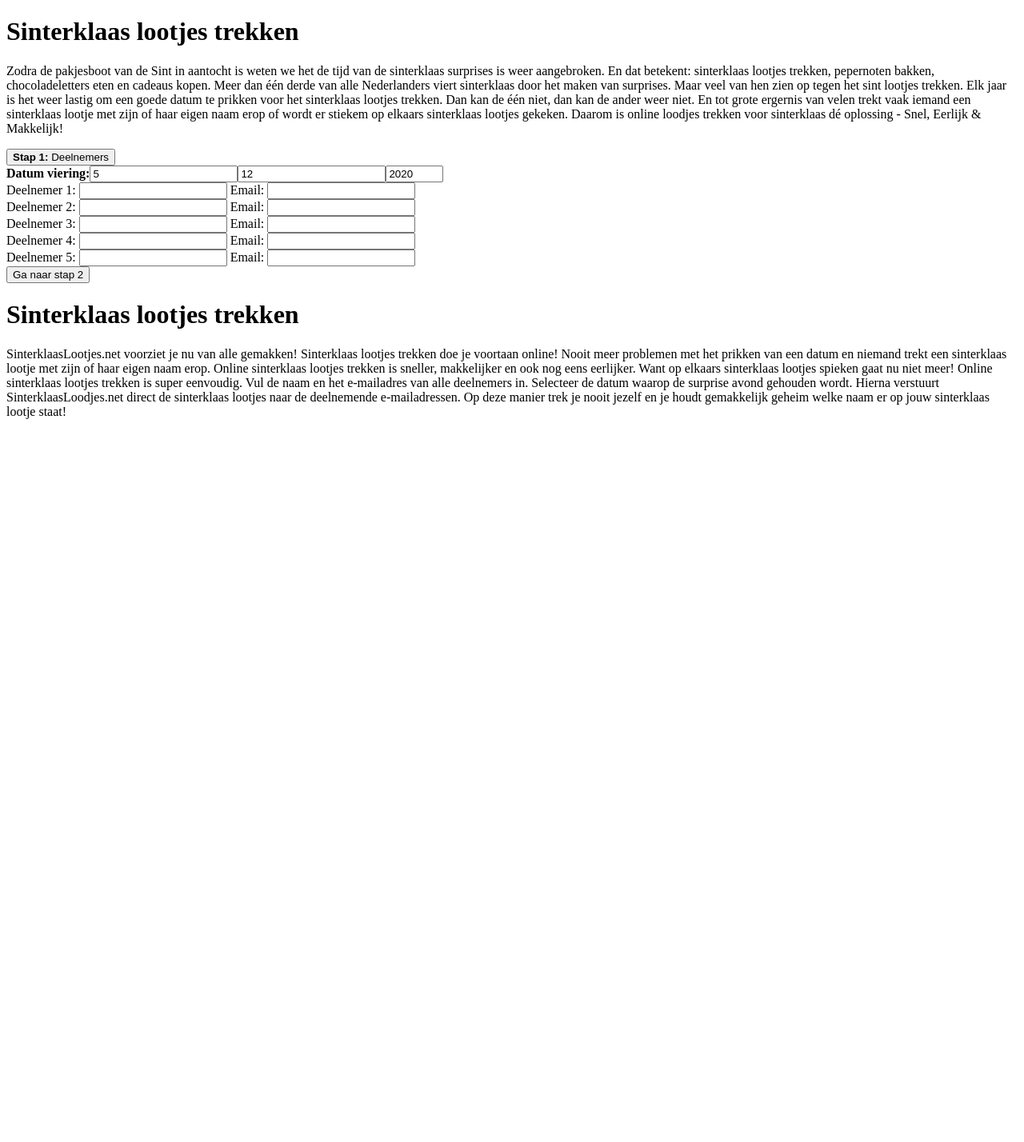
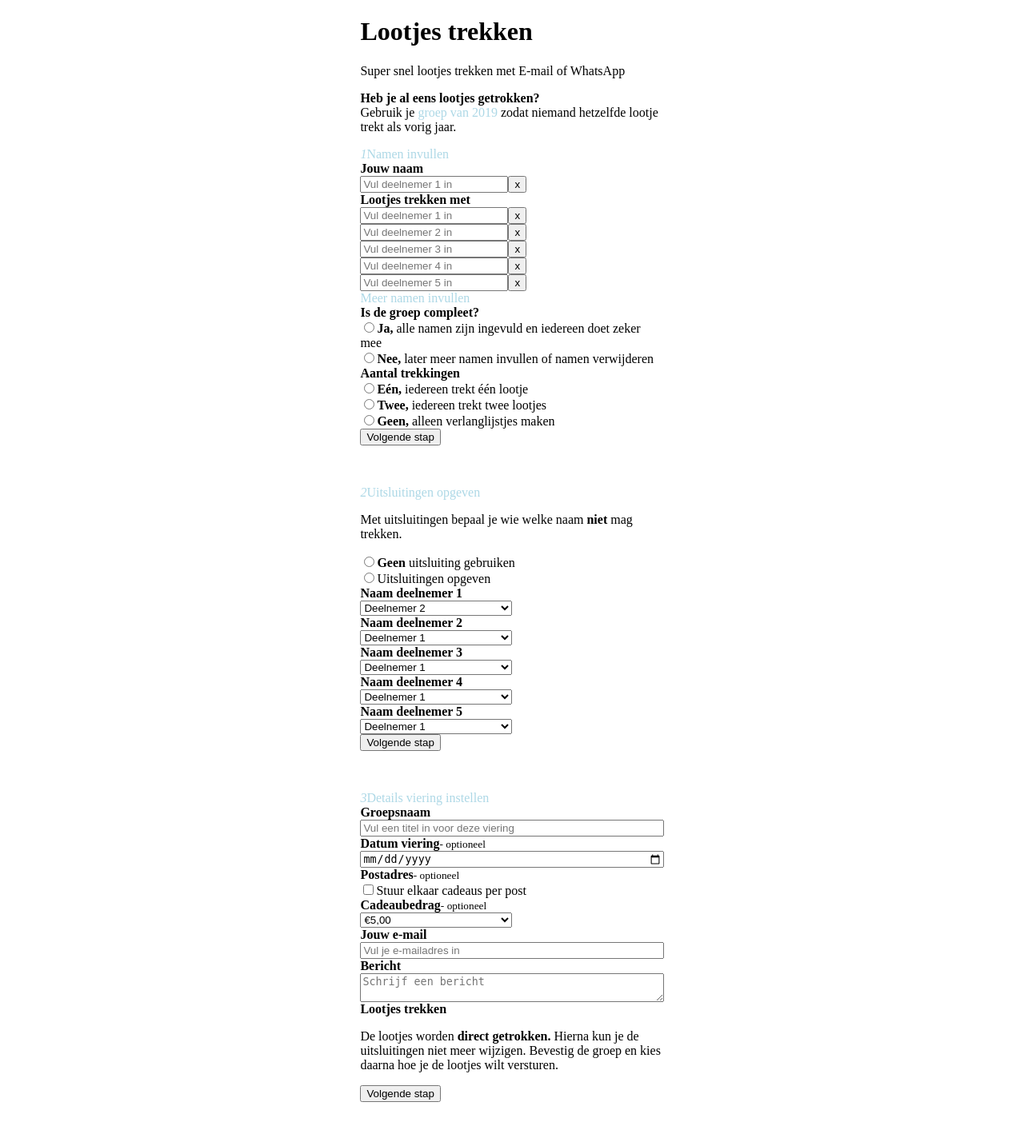
Before and after one commit to Jordyyy010/SinterklaasLootjes, a PHP site: page / in a window 1280 px wide. Shown: the whole page at 80% size. Before the commit the page ends 524 px from the top, so only its background shows below. Run offline with PHP 8.4, Linux system fonts and the light colour scheme.

Commit message:
changed html page

```diff
--- a/index.php
+++ b/index.php
@@ -25,85 +25,203 @@
     <meta charset="UTF-8">
     <meta name="viewport" content="width=device-width, initial-scale=1.0">
     <title>Sinterklaas</title>
+    <link rel="stylesheet" type="text/css" href="style.css">
 </head>
 <body>
     <div class="justify-content">
         <div class="container">
             <h1 class="card-header">
-                Sinterklaas lootjes trekken
+                Lootjes trekken
             </h1>
             <p class="card-body">
-                Zodra de pakjesboot van de Sint in aantocht is weten we het
-                de tijd van de sinterklaas surprises is weer aangebroken.
-                En dat betekent: sinterklaas lootjes trekken, pepernoten bakken,
-                chocoladeletters eten en cadeaus kopen. Meer dan één derde van
-                alle Nederlanders viert sinterklaas door het maken van surprises.
-                Maar veel van hen zien op tegen het sint lootjes trekken.
-                Elk jaar is het weer lastig om een goede datum te prikken voor
-                het sinterklaas lootjes trekken. Dan kan de één niet, dan
-                kan de ander weer niet. En tot grote ergernis van velen trekt
-                vaak iemand een sinterklaas lootje met zijn of haar eigen naam
-                erop of wordt er stiekem op elkaars sinterklaas lootjes gekeken.
-                Daarom is online loodjes trekken voor sinterklaas dé oplossing -
-                Snel, Eerlijk & Makkelijk!
+                Super snel lootjes trekken met E-mail of WhatsApp<br>
+            </p>
+            <p>
+                <strong>Heb je al eens lootjes getrokken?</strong><br>
+                Gebruik je <a class="links" href="#">groep van 2019</a> zodat niemand
+                hetzelfde lootje trekt als vorig jaar.
             </p>
             <div>
-                <form action="php/submit.php" method="post">
-                    <button><strong>Stap 1:</strong> Deelnemers</button>
-                    <header><strong>Datum viering:</strong><input type="number" value="5" max="31"><input type="number" value="12" max="12"><input type="number" value="2020" min="2020" max="2021"></header>
-                    <div style="display:flex;width:100%;flex-direction:row;">
-                        <div style="display:flex;flex-direction:column;">
-                            <div>
-                                <label for="">Deelnemer 1:</label>
-                                <input type="text" name="name0">
-                                <label for="">Email:</label>
-                                <input type="email" name="email0">
-                            </div>
-                            <div>
-                                <label for="">Deelnemer 2:</label>
-                                <input type="text" name="name1">
-                                <label for="">Email:</label>
-                                <input type="email" name="email1">
-                            </div>
-                            <div>
-                                <label for="">Deelnemer 3:</label>
-                                <input type="text" name="name2">
-                                <label for="">Email:</label>
-                                <input type="email" name="email2">
-                            </div>
-                            <div>
-                                <label for="">Deelnemer 4:</label>
-                                <input type="text" name="name3">
-                                <label for="">Email:</label>
-                                <input type="email" name="email3">
-                            </div>
-                            <div>
-                                <label for="">Deelnemer 5:</label>
-                                <input type="text" name="name4">
-                                <label for="">Email:</label>
-                                <input type="email" name="email4">
-                            </div>
+                <a class="links" href="#"><i class="fa fa-home">1</i>Namen invullen</a>
+                <div class="content-area active">
+                    <div class="names">
+                        <strong>Jouw naam</strong>
+                        <div class="flex-area">
+                            <input type="text" placeholder="Vul deelnemer 1 in"><button>x</button>
                         </div>
                     </div>
-                    <button type="submit">Ga naar stap 2</button>
-                </form>
+                    <div class="names">
+                        <strong>Lootjes trekken met</strong>
+                        <div class="flex-area">
+                            <input type="text" placeholder="Vul deelnemer 1 in"><button>x</button>
+                        </div>
+                        <div class="flex-area">
+                            <input type="text" placeholder="Vul deelnemer 2 in"><button>x</button>
+                        </div>
+                        <div class="flex-area">
+                            <input type="text" placeholder="Vul deelnemer 3 in"><button>x</button>
+                        </div>
+                        <div class="flex-area">
+                            <input type="text" placeholder="Vul deelnemer 4 in"><button>x</button>
+                        </div>
+                        <div class="flex-area">
+                            <input type="text" placeholder="Vul deelnemer 5 in"><button>x</button>
+                        </div>
+                        <a class="links" href="#">Meer namen invullen</a>
+                    </div>
+                    <div class="names">
+                        <strong>Is de groep compleet?</strong>
+                        <div class="flex-area">
+                            <input type="radio"><a href="#"><b>Ja,</b> alle namen zijn ingevuld en iedereen doet zeker mee</a>
+                        </div>
+                        <div class="flex-area">
+                            <input type="radio"><a href="#"><b>Nee,</b> later meer namen invullen of namen verwijderen</a>
+                        </div>
+                    </div>
+                    <div class="names">
+                        <strong>Aantal trekkingen</strong>
+                        <div class="flex-area">
+                            <input type="radio"><a href="#"><b>Eén,</b> iedereen trekt één lootje</a>
+                        </div>
+                        <div class="flex-area">
+                            <input type="radio"><a href="#"><b>Twee,</b> iedereen trekt twee lootjes</a>
+                        </div>
+                        <div class="flex-area">
+                            <input type="radio"><a href="#"><b>Geen,</b> alleen verlanglijstjes maken</a>
+                        </div>
+                    </div>
+                    <button class="next">Volgende stap</button>
+                </div>
+
+
+
+                <a class="links" href="#"><i class="fa fa-home">2</i>Uitsluitingen opgeven</a>
+                <div class="content-area active">
+                    <div class="names">
+                        <p>Met uitsluitingen bepaal je wie welke naam <b>niet</b> mag trekken.</p>
+                        <div class="flex-area">
+                            <input type="radio"><a href="#"><b>Geen</b> uitsluiting gebruiken</a>
+                        </div>
+                        <div class="flex-area">
+                            <input type="radio"><a href="#">Uitsluitingen opgeven</a>
+                        </div>
+                    </div>
+                    <div class="names">
+                        <strong>Naam deelnemer 1</strong>
+                        <select id="deelnemers">
+                            <option value="Deelnemer1">Deelnemer 2</option>
+                            <option value="Deelnemer1">Deelnemer 3</option>
+                            <option value="Deelnemer1">Deelnemer 4</option>
+                            <option value="Deelnemer1">Deelnemer 5</option>
+                        </select>
+                    </div>
+                    <div class="names">
+                        <strong>Naam deelnemer 2</strong>
+                        <select id="deelnemers">
+                            <option value="Deelnemer1">Deelnemer 1</option>
+                            <option value="Deelnemer1">Deelnemer 3</option>
+                            <option value="Deelnemer1">Deelnemer 4</option>
+                            <option value="Deelnemer1">Deelnemer 5</option>
+                        </select>
+                    </div>
+                    <div class="names">
+                        <strong>Naam deelnemer 3</strong>
+                        <select id="deelnemers">
+                            <option value="Deelnemer1">Deelnemer 1</option>
+                            <option value="Deelnemer1">Deelnemer 2</option>
+                            <option value="Deelnemer1">Deelnemer 4</option>
+                            <option value="Deelnemer1">Deelnemer 5</option>
+                        </select>
+                    </div>
+                    <div class="names">
+                        <strong>Naam deelnemer 4</strong>
+                        <select id="deelnemers">
+                            <option value="Deelnemer1">Deelnemer 1</option>
+                            <option value="Deelnemer1">Deelnemer 2</option>
+                            <option value="Deelnemer1">Deelnemer 3</option>
+                            <option value="Deelnemer1">Deelnemer 5</option>
+                        </select>
+                    </div>
+                    <div class="names">
+                        <strong>Naam deelnemer 5</strong>
+                        <select id="deelnemers">
+                            <option value="Deelnemer1">Deelnemer 1</option>
+                            <option value="Deelnemer1">Deelnemer 2</option>
+                            <option value="Deelnemer1">Deelnemer 3</option>
+                            <option value="Deelnemer1">Deelnemer 4</option>
+                        </select>
+                    </div>
+                    <button class="next">Volgende stap</button>
+                </div>
+
+
+
+                <a class="links" href="#"><i class="fa fa-home">3</i>Details viering instellen</a>
+                <div class="content-area active">
+                    <div class="names">
+                        <strong>Groepsnaam</strong>
+                        <input type="text" placeholder="Vul een titel in voor deze viering">
+                    </div>
+                    <div class="names">
+                        <div class="flex-area">
+                            <strong>Datum viering</strong><small>- optioneel</small>
+                        </div>
+                        <input type="date" placeholder="Kies een datum">
+                    </div>
+                    <div class="names">
+                        <div class="flex-area">
+                            <strong>Postadres</strong><small>- optioneel</small>
+                        </div>
+                        <div class="flex-area">
+                            <input type="checkbox"><a href="#">Stuur elkaar cadeaus per post</a>
+                        </div>
+                    </div>
+                    <div class="names">
+                        <div class="flex-area">
+                            <strong>Cadeaubedrag</strong><small>- optioneel</small>
+                        </div>
+                        <select id="bedrag">
+                            <option value="5.00">€5,00</option>
+                            <option value="7.50">€7,50</option>
+                            <option value="10.00">€10,00</option>
+                            <option value="12.50">€12,50</option>
+                            <option value="15.00">€15,00</option>
+                            <option value="17.50">€17,50</option>
+                            <option value="20.00">€20,00</option>
+                            <option value="25.00">€25,00</option>
+                            <option value="30.00">€30,00</option>
+                            <option value="35.00">€35,00</option>
+                            <option value="40.00">€40,00</option>
+                            <option value="50.00">€50,00</option>
+                            <option value="60.00">€60,00</option>
+                            <option value="75.00">€75,00</option>
+                            <option value="80.00">€80,00</option>
+                            <option value="100.00">€100,00</option>
+                            <option value="125.00">€125,00</option>
+                            <option value="150.00">€150,00</option>
+                            <option value="175.00">€175,00</option>
+                            <option value="200.00">€200,00</option>
+                            <option value="250.00">€250,00</option>
+                            <option value="500.00">€500,00</option>
+                        </select>
+                    </div>
+                    <div class="names">
+                        <strong>Jouw e-mail</strong>
+                        <input type="text" placeholder="Vul je e-mailadres in">
+                    </div>
+                    <div class="names">
+                        <strong>Bericht</strong>
+                        <textarea placeholder="Schrijf een bericht"></textarea>
+                    </div>
+                    <div class="names">
+                        <strong>Lootjes trekken</strong>
+                        <p>De lootjes worden <b>direct getrokken.</b> Hierna kun
+                        je de uitsluitingen niet meer wijzigen. Bevestig de groep
+                        en kies daarna hoe je de lootjes wilt versturen.</p>
+                    </div>
+                    <button class="next">Volgende stap</button>
+                </div>
             </div>
-            <h1 class="card-header">
-                Sinterklaas lootjes trekken
-            </h1>
-            <p>
-                SinterklaasLootjes.net voorziet je nu van alle gemakken! Sinterklaas
-                lootjes trekken doe je voortaan online! Nooit meer problemen met het
-                prikken van een datum en niemand trekt een sinterklaas lootje met zijn
-                of haar eigen naam erop. Online sinterklaas lootjes trekken is sneller,
-                makkelijker en ook nog eens eerlijker. Want op elkaars sinterklaas lootjes
-                spieken gaat nu niet meer! Online sinterklaas lootjes trekken is super eenvoudig.
-                Vul de naam en het e-mailadres van alle deelnemers in. Selecteer de
-                datum waarop de surprise avond gehouden wordt. Hierna verstuurt SinterklaasLoodjes.net
-                direct de sinterklaas lootjes naar de deelnemende e-mailadressen.
-                Op deze manier trek je nooit jezelf en je houdt gemakkelijk geheim
-                welke naam er op jouw sinterklaas lootje staat!
-            </p>
         </div>
     </div>
 </body>
--- /dev/null
+++ b/style.css
@@ -0,0 +1,31 @@
+a {
+    text-decoration: none;
+    color: black;
+}
+
+.container {
+    width: 30%;
+    margin: 0 auto;
+}
+
+.names {
+    display: flex;
+    flex-direction: column;
+}
+
+.names > select {
+    width: 50%;
+}
+
+.links {
+    color: lightblue;
+}
+
+.content-area {
+    margin-bottom: 50px;
+    display: none;
+}
+
+.active {
+    display: block;
+}
```
Also changed, not shown: php/database.sql (added, +31 -0 lines), php/submit.php (+18 -18 lines).
